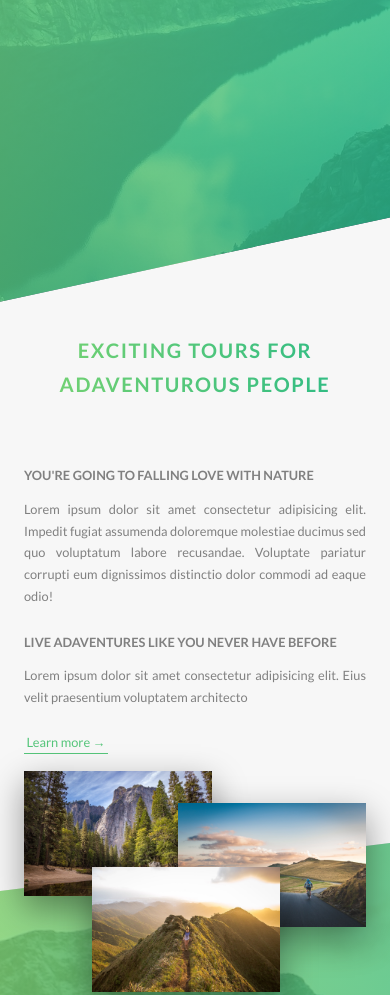
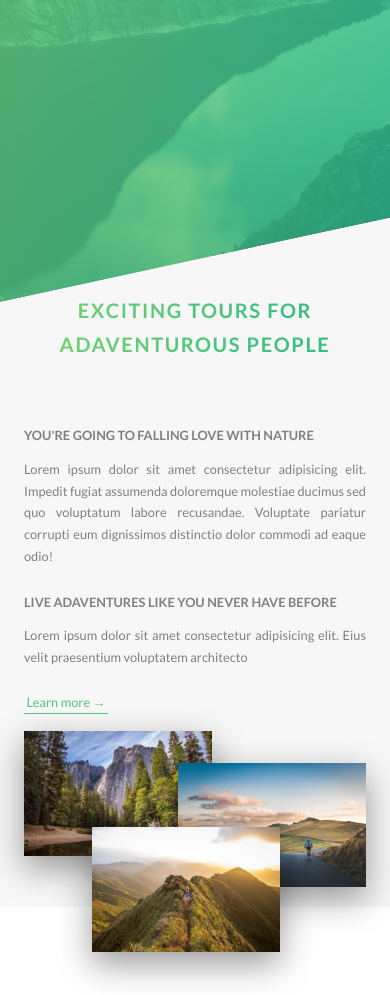
Before and after one commit to zamharrad/tours, a website: page index.html in a window 390 px wide. Shown: the part 500-1495 px from the top of the page. Drawn offline with Linux system fonts and the light colour scheme.

Commit message:
completed footer as responsive for phone and tbs

```diff
--- a/sass/layout/_footer.scss
+++ b/sass/layout/_footer.scss
@@ -10,6 +10,10 @@
   &__logo-box {
     text-align: center;
     margin-bottom: 8rem;
+
+    @include respond(tab-port) {
+      margin-bottom: 4rem;
+    }
   }
 
   &__logo {
@@ -64,7 +68,6 @@
     width: 80%;
     float: right;
 
-
     @include respond(tab-port) {
       width: 100%;
       text-align: center;
--- a/sass/pages/_home.scss
+++ b/sass/pages/_home.scss
@@ -5,6 +5,7 @@
 
   @include respond(tab-port) {
     margin-top: -20vh;
+    padding: 20rem 0;
   }
 }
 
@@ -24,22 +25,39 @@
   & > * {
     transform: skewY(7deg);
   }
+
+  @include respond(tab-port) {
+    padding: 15rem 0;
+    margin-top: 15rem;
+  }
 }
 
 .section-tours {
   padding: 25rem 0 10rem 0;
   background-color: $color-grey-light-2;
   margin-top: -10rem;
+
+  @include respond(tab-port) {
+    padding: 15rem 0 5rem 0;
+  }
 }
 
 .section-stroies {
   position: relative;
   padding: 10rem 0rem;
+
+  @include respond(tab-port) {
+    padding: 8rem 0rem;
+  }
 }
 
 .section-stories {
   position: relative;
   padding: 15rem 0;
+
+  @include respond(tab-port) {
+    padding: 10rem 0rem;
+  }
 }
 
 .section-book {
@@ -49,6 +67,10 @@
     $color-primary-light,
     $color-primary-dark
   );
+
+  @include respond(tab-port) {
+    padding: 8rem 0rem;
+  }
 }
 
 .book {
```
Also changed, not shown: css/style.css.
